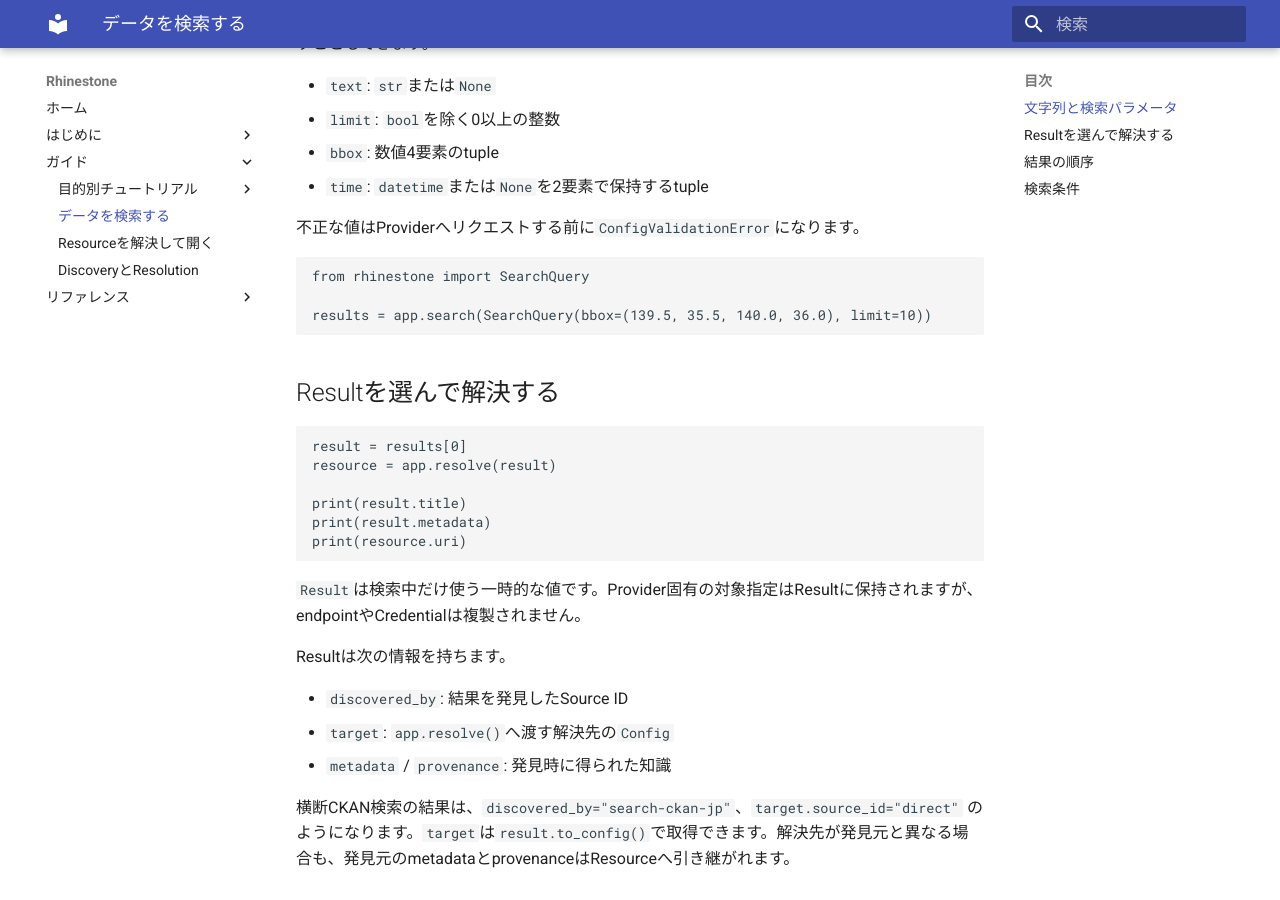
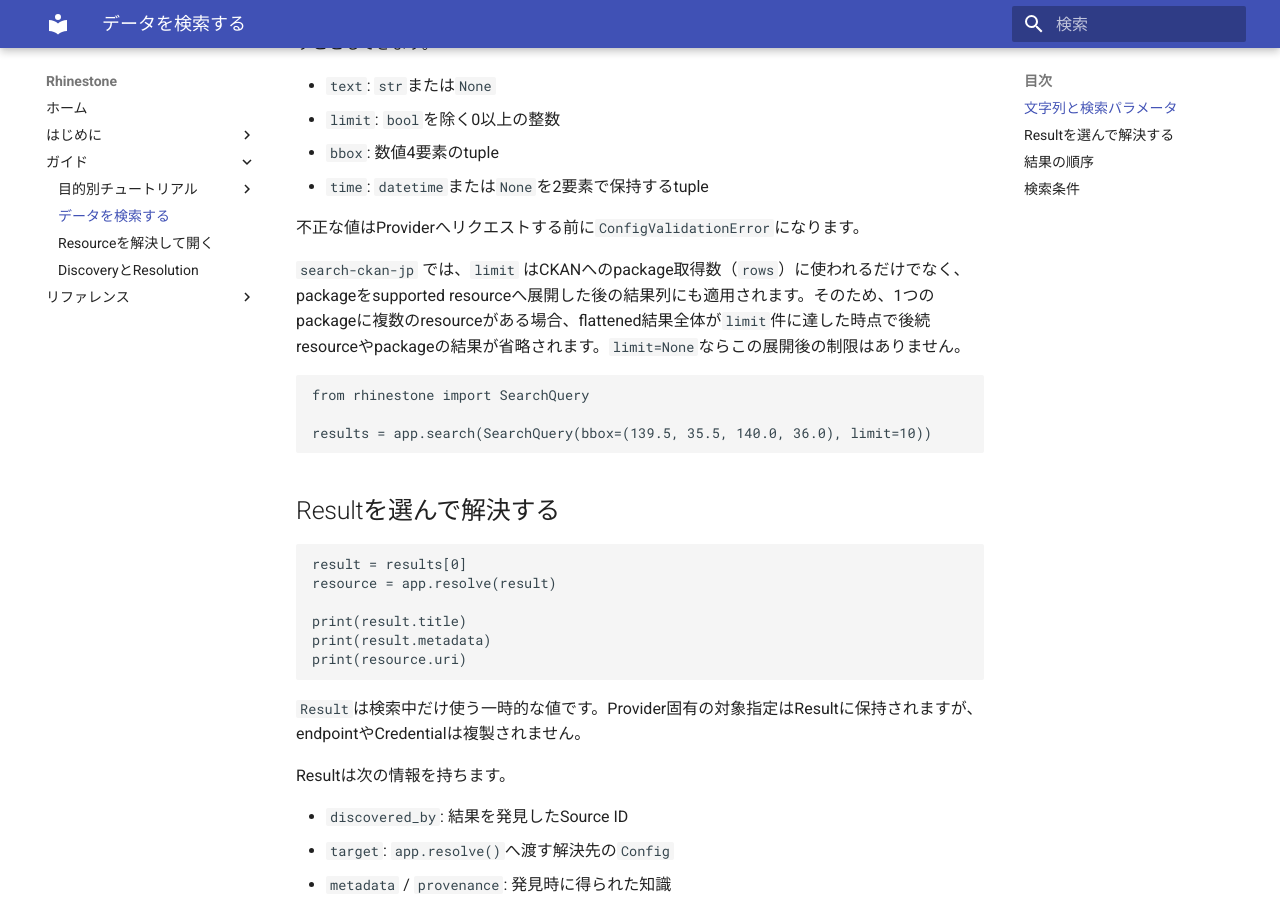
Before and after one commit to u-kitazawa/rhinestone, an MkDocs documentation site: the page built from docs/search.md, in a window 1280 px wide and 900 px high, scrolled down 372 px. Built offline with MkDocs 1.6.1 and Material for MkDocs 9.7.7, drawn with Linux system fonts in a browser that asks for light colours.

Commit message:
docs: clarify cross-CKAN search limits

````diff
--- a/docs/search.md
+++ b/docs/search.md
@@ -16,6 +16,8 @@ results = app.search(text="人口", limit=10)
 - `time`: `datetime`または`None`を2要素で保持するtuple
 
 不正な値はProviderへリクエストする前に`ConfigValidationError`になります。
+
+`search-ckan-jp` では、`limit` はCKANへのpackage取得数（`rows`）に使われるだけでなく、packageをsupported resourceへ展開した後の結果列にも適用されます。そのため、1つのpackageに複数のresourceがある場合、flattened結果全体が`limit`件に達した時点で後続resourceやpackageの結果が省略されます。`limit=None`ならこの展開後の制限はありません。
 
 ```python
 from rhinestone import SearchQuery
````
